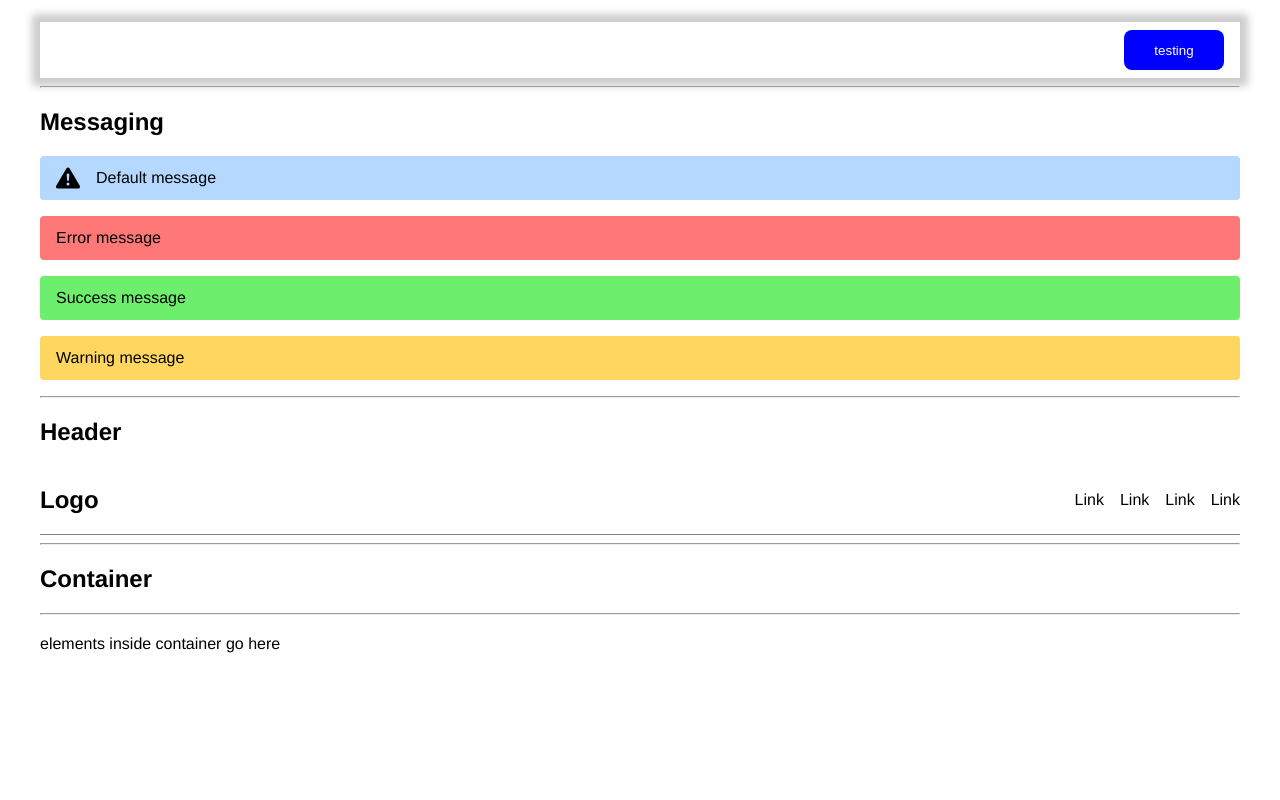
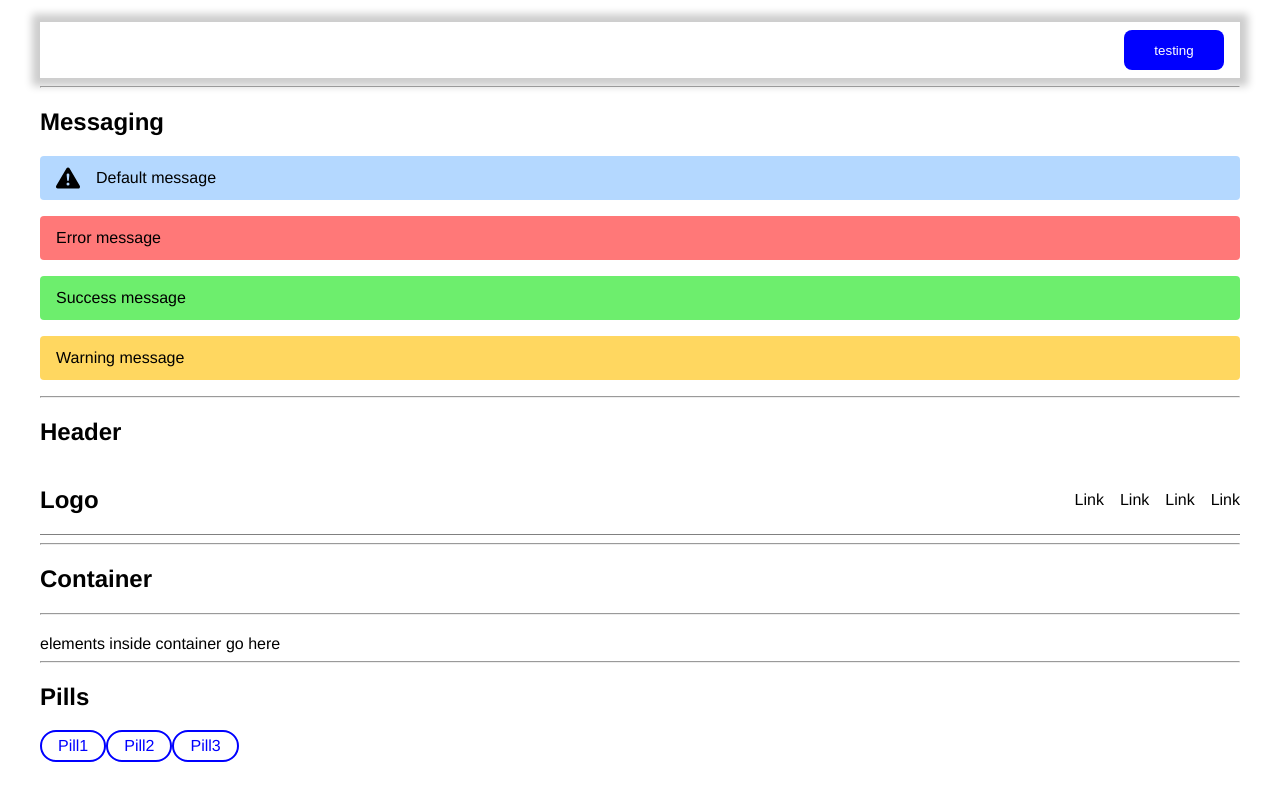
Before and after one commit to sherkoo/react-dls, a React (Create React App) app: page / in a window 1280 px wide. Shown: the part 3556-4356 px from the top of the page. Before the commit the page ends 4249 px from the top, so only its background shows below. Built offline with nearby package versions, Linux system fonts and the light colour scheme.

Commit message:
added pill component

```diff
--- a/src/App.js
+++ b/src/App.js
@@ -11,6 +11,7 @@ import warningIcon from "../src/Components/Messaging/icons/warning.svg";
 import Header from './Components/Header';
 import Footer from "./Components/Footer";
 import Container from "./Components/Container/Container";
+import Pill from "./Components/Pill/Pill";
 
 const mockData = [
   "one",
@@ -161,6 +162,12 @@ function App() {
       <Container title="Container">
         <Container>elements inside container go here</Container>
       </Container>
+
+      <Container title="Pills">
+        <Pill label="Pill1"></Pill>
+        <Pill label="Pill2"></Pill>
+        <Pill label="Pill3"></Pill>
+      </Container>
     </div>
   );
 }
--- /dev/null
+++ b/src/Components/Pill/Pill.jsx
@@ -0,0 +1,19 @@
+import React from 'react';
+import PropTypes from 'prop-types';
+import * as style from './Pill.styles';
+
+const Pill = (props) => (
+  <style.Pill>
+    {props.label}
+  </style.Pill>
+);
+
+Pill.propTypes = {
+  label: PropTypes.string,
+};
+
+Pill.defaultProps = {
+  label: 'Label...',
+};
+
+export default Pill;
--- /dev/null
+++ b/src/Components/Pill/Pill.styles.js
@@ -0,0 +1,13 @@
+import styled from 'styled-components';
+
+export const Pill = styled.div`
+  display: inline-flex;
+  align-items: center;
+  justify-content: center;
+  padding: 0 1em;
+  border: 2px solid blue;
+  color: blue;
+  border-radius: 100px;
+  height:32px;
+  cursor: pointer;
+`;
--- /dev/null
+++ b/src/Components/Pill/index.js
@@ -0,0 +1,3 @@
+import Pill from './Pill';
+
+export default Pill;
```
